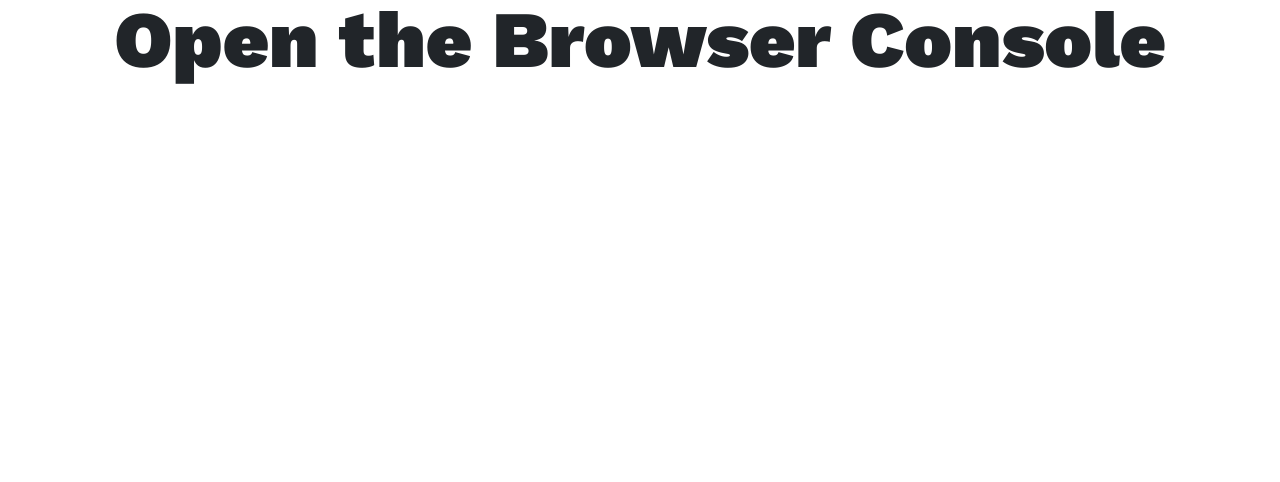
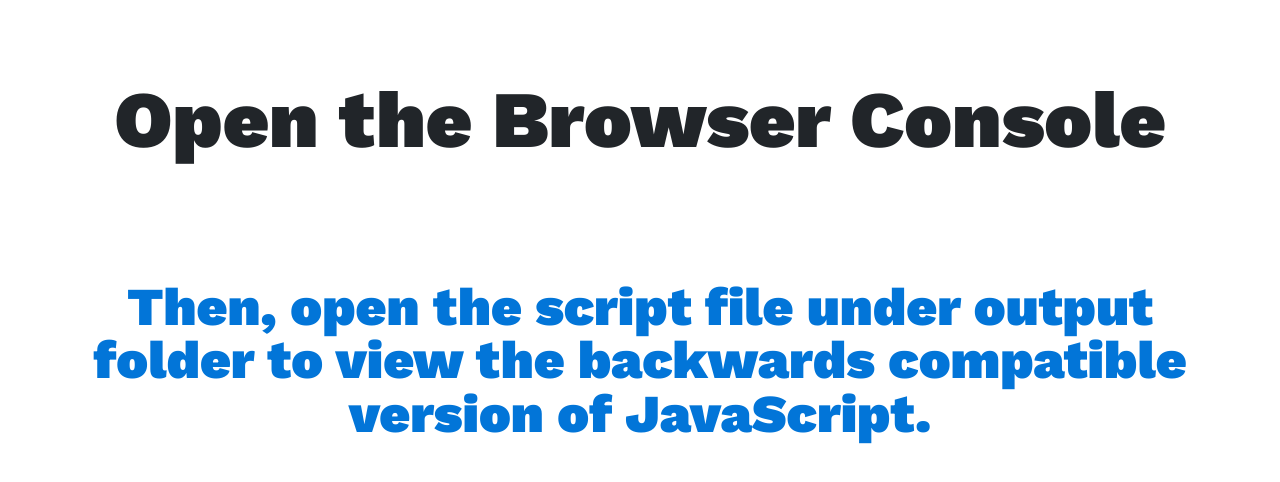
Before and after one commit to Ashokumaran/Babel-JS, a website: page index.html in a window 1280 px wide. Drawn offline with nearby package versions, Linux system fonts and the light colour scheme.

Commit message:
Title change

```diff
--- a/index.html
+++ b/index.html
@@ -5,11 +5,12 @@
     <link rel="stylesheet" href="style.css" />
     <link href="https://fonts.googleapis.com/css2?family=Ubuntu:wght@500;700&family=Work+Sans:wght@900&display=swap" rel="stylesheet">
     <link rel="stylesheet" href="https://stackpath.bootstrapcdn.com/bootstrap/4.5.0/css/bootstrap.min.css" integrity="sha384-9aIt2nRpC12Uk9gS9baDl411NQApFmC26EwAOH8WgZl5MYYxFfc+NcPb1dKGj7Sk" crossorigin="anonymous">
-    <title>Counter</title>
+    <title>Babel-JS</title>
 </head>
 <body>
     <div class="container text-center">
-            <span class="span1">Open the Browser Console</span>
+            <span class="span1"><br>Open the Browser Console</span><br><br><br><br><br><br>
+            <span class="design">Then, open the script file under output folder to view the backwards compatible version of JavaScript.</span>
             <script src=".\source\script.js"></script>
     </div>
 </body>
--- a/style.css
+++ b/style.css
@@ -7,3 +7,10 @@
     text-align: center;
     line-height: 60pt;
 }
+.design{
+    font-family: 'Work Sans', sans-serif;
+    color: #0275d8;
+    font-size: 40pt;
+    text-align: center;
+    line-height: 40pt;
+}
```
